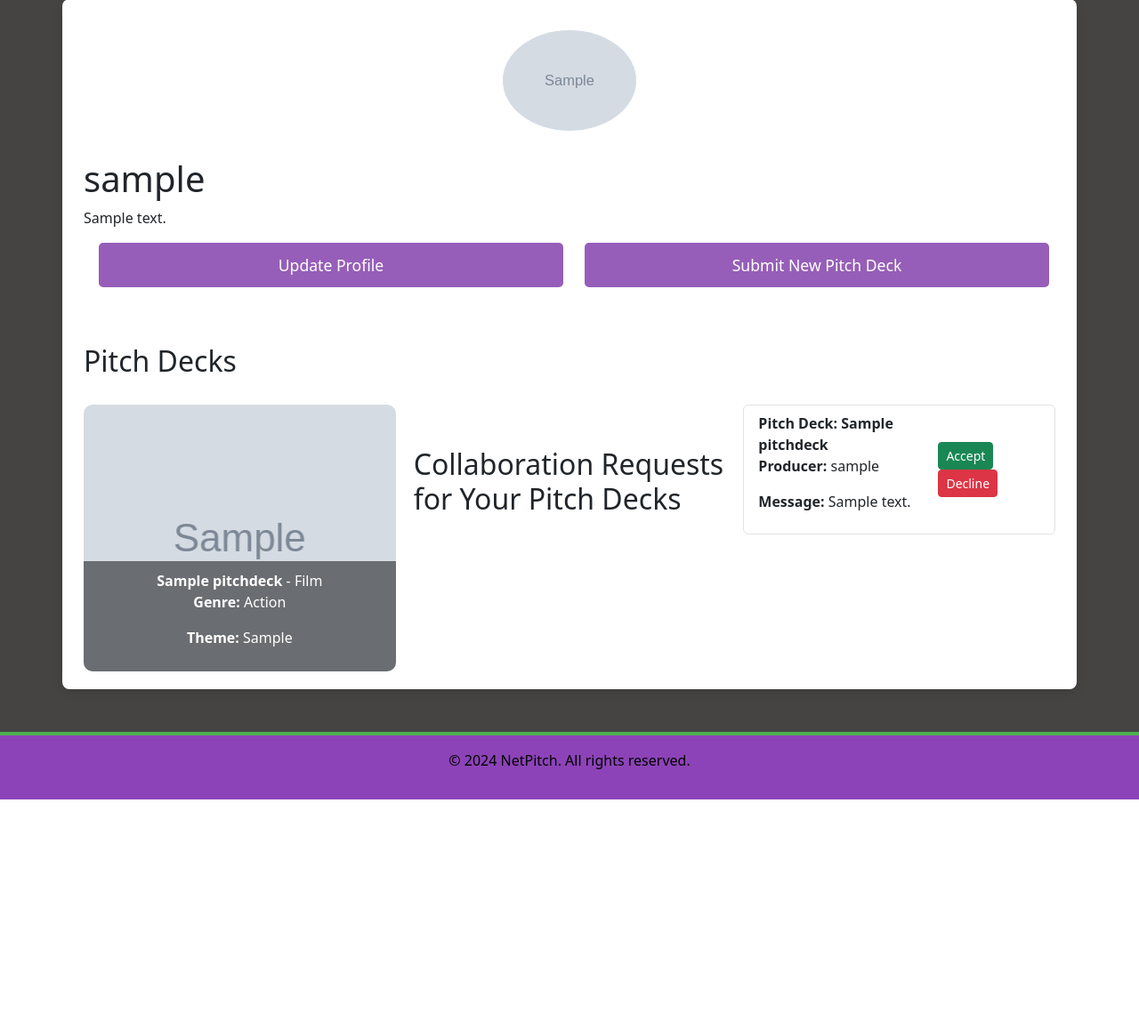
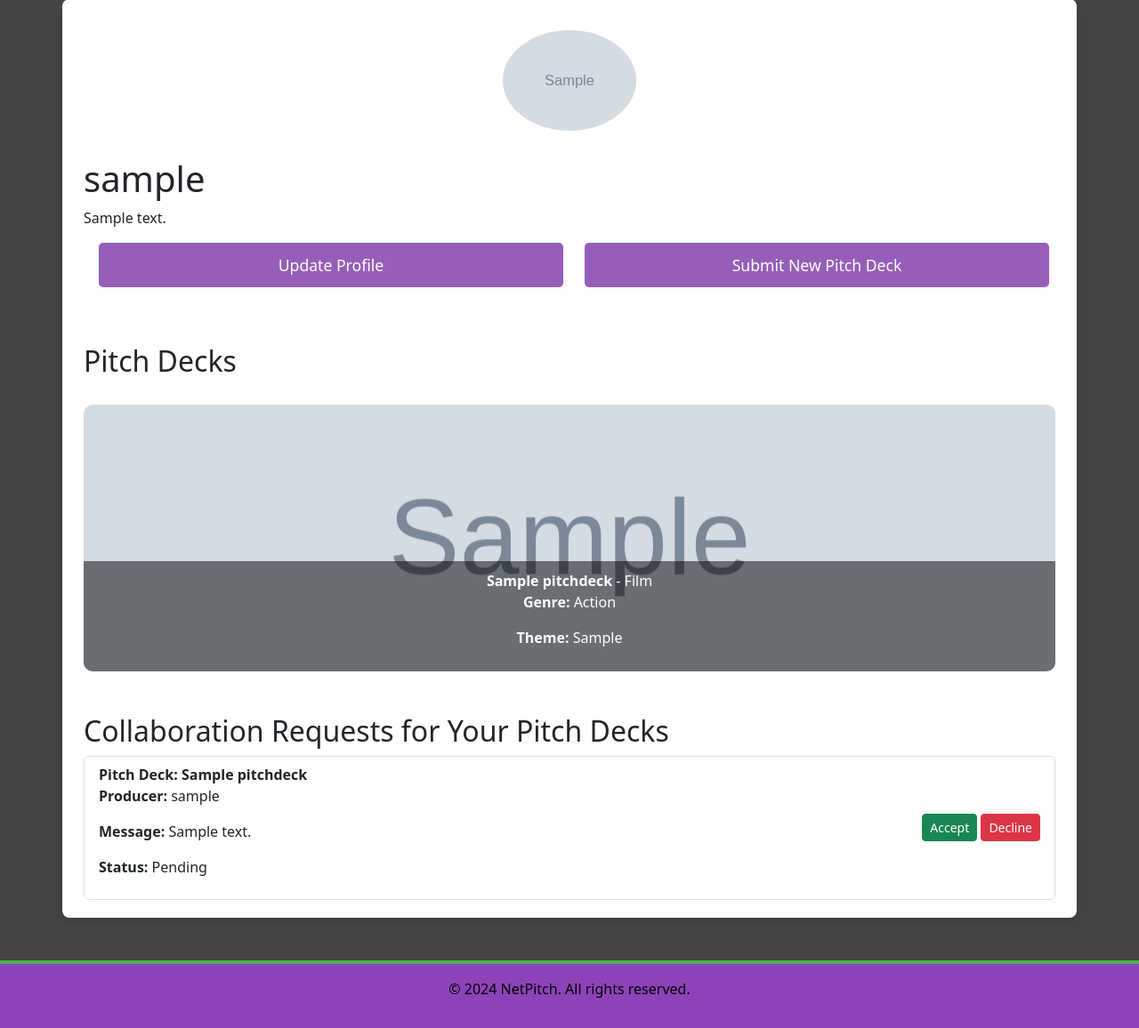
Before and after one commit to Fantomen31/NetPitch, a Django app: page /profile/ in a window 1280 px wide. Shown: the part 151-1307 px from the top of the page at 89% size. Before the commit the page ends 1050 px from the top, so only its background shows below. Run offline with Django 4.2, Linux system fonts and the light colour scheme; a user stored in the database is signed in; data comes from the database, SQL or seed files in the repository; tables that the repository leaves empty hold one stand-in row (values such as "Sample post"); grey boxes marked "Sample" are stand-in pictures.

Commit message:
created and added some new style to request features as well as added clear function and delete functions properly

```diff
--- a/netpitch/models.py
+++ b/netpitch/models.py
@@ -44,6 +44,7 @@ class CollaborationRequest(models.Model):
         ('Pending', 'Pending'),
         ('Accepted', 'Accepted'),
         ('Declined', 'Declined'),
+        ('Cleared', 'Cleared'),
     ]
 
     pitch = models.ForeignKey('netpitch.PitchDeck', on_delete=models.CASCADE)
--- a/netpitch/templates/netpitch/profile.html
+++ b/netpitch/templates/netpitch/profile.html
@@ -25,7 +25,7 @@
         </div>
     </div>
 
-<!-- Pitch Deck -->
+    <!-- Pitch Decks -->
     <h2 class="mt-5">Pitch Decks</h2>
     <div class="pitch-deck-grid">
         {% for pitch in pitch_decks %}
@@ -41,51 +41,75 @@
         {% empty %}
             <li class="list-group-item">No pitch decks yet.</li>
         {% endfor %}
-</ul>
- <!-- Show collaboration requests for the writer's pitch decks -->
+    </div>
+
+    <!-- Collaboration Requests for Writer's Pitch Decks -->
     <h2 class="mt-5">Collaboration Requests for Your Pitch Decks</h2>
     <ul class="list-group">
         {% for request in writer_collaboration_requests %}
+            {% if request.status != 'Declined' %}
                 <li class="list-group-item d-flex justify-content-between align-items-center">
                     <div>
                         <strong>Pitch Deck: {{ request.pitch.title }}</strong> <br>
                         <p><strong>Producer:</strong> {{ request.producer.user.username }}</p>
                         <p><strong>Message:</strong> {{ request.message }}</p>
+                        <p><strong>Status:</strong> {{ request.status }}</p>
                     </div>
                     <div>
+                        {% if request.status == 'Pending' %}
+                            <!-- Show accept and decline buttons only if the request is pending -->
                             <a href="{% url 'accept_collaboration_request' request.id %}" class="btn btn-success btn-sm">Accept</a>
                             <a href="{% url 'decline_collaboration_request' request.id %}" class="btn btn-danger btn-sm">Decline</a>
+                        {% elif request.status == 'Accepted' %}
+                            <!-- Clear button for accepted requests -->
+                            <a href="{% url 'clear_collaboration_request' request.id %}" class="btn btn-warning btn-sm">Clear</a>
+                        {% endif %}
+                    </div>
+                </li>
+            {% endif %}
+        {% empty %}
+            <li class="list-group-item">No collaboration requests received yet.</li>
+        {% endfor %}
+    </ul>
+
+    {% elif profile.user_type == 'Producer' %}
+
+    <!-- Producer Profile: Update Profile -->
+    <div class="container-justify-center">
+        <div class="col-md-justify-center">
+            <a href="{% url 'update_profile' %}" class="btn btn-purple btn-block">Update Profile</a>
+        </div>
+    </div>
+
+    <!-- Producer's View: Sent Collaboration Requests -->
+    <div class="container mt-5">
+        <h2>Your Sent Collaboration Requests</h2>
+        <ul class="list-group">
+            {% for request in collaboration_requests %}
+                <li class="list-group-item d-flex justify-content-between align-items-center {% if request.status == 'Declined' %}bg-danger{% endif %}">
+                    <div>
+                        <strong>Pitch Deck: {{ request.pitch.title }}</strong>
+                        <p class="mb-1"><strong>Status:</strong>
+                            {% if request.status == 'Pending' %}
+                                Pending - Waiting for writer's response
+                            {% elif request.status == 'Accepted' %}
+                                Accepted - Congratulations!
+                            {% else %}
+                                Declined - Sorry, this collaboration was not accepted.
+                            {% endif %}
+                        </p>
+                    </div>
+                    <div>
+                        <a href="{% url 'pitch_deck_detail' request.pitch.id %}" class="btn {% if request.status == 'Accepted' %}btn-success{% else %}btn-outline-info{% endif %} btn-sm">View Pitch</a>
+                        <a href="{% url 'delete_collaboration_request' request.id %}" class="btn btn-danger btn-sm">Delete</a>
                     </div>
                 </li>
             {% empty %}
-         <li class="list-group-item">No collaboration requests yet.</li>
+                <li class="list-group-item">No collaboration requests sent yet.</li>
             {% endfor %}
         </ul>
+    </div>
 
-<!-- If Producer Profile-->
-    {% elif profile.user_type == 'Producer' %}
-
-<!-- Update Profile -->
-<div class="container-justify-center">
-        <div class="col-md-jsutify-center">
-            <a href="{% url 'update_profile' %}" class="btn btn-purple btn-block">Update Profile</a>
-        </div>
-</div>
-<!-- Collaboration Requests-->
-        <h2 class="mt-5">Your Collaboration Requests</h2>
-        <ul class="list-group">
-            {% for request in collaboration_requests %}
-                <li class="list-group-item d-flex justify-content-between align-items-center">
-                    <div>
-                        <strong>{{ request.pitch.title }}</strong>
-                        <p class="mb-1"><strong>Status:</strong> {{ request.status }}</p>
-                    </div>
-                    <a href="{% url 'pitch_deck_detail' request.pitch.id %}" class="btn btn-outline-info btn-sm">View Pitch</a>
-                </li>
-            {% empty %}
-                <li class="list-group-item">No collaboration requests yet.</li>
-            {% endfor %}
-        </ul>
     {% endif %}
 </div>
-{% endblock %}
+{% endblock content %}
--- a/netpitch/urls.py
+++ b/netpitch/urls.py
@@ -14,6 +14,8 @@ urlpatterns = [
     path('submit-pitch-deck/', views.submit_pitch_deck, name='submit_pitch_deck'),
     path('pitch-deck/<int:pk>/', views.pitch_deck_detail, name='pitch_deck_detail'),
     path('pitch-deck/<int:pk>/collaboration-request/', views.submit_collaboration_request, name='submit_collaboration_request'),
-     path('collaboration-request/<int:request_id>/accept/', views.accept_collaboration_request, name='accept_collaboration_request'),
+    path('collaboration-request/<int:request_id>/accept/', views.accept_collaboration_request, name='accept_collaboration_request'),
     path('collaboration-request/<int:request_id>/decline/', views.decline_collaboration_request, name='decline_collaboration_request'),
+    path('collaboration-request/<int:request_id>/clear/', views.clear_collaboration_request, name='clear_collaboration_request'),
+    path('collaboration-request/<int:request_id>/delete/', views.delete_collaboration_request, name='delete_collaboration_request'),
 ]
--- a/netpitch/views.py
+++ b/netpitch/views.py
@@ -168,27 +168,61 @@ def submit_collaboration_request(request, pk):
         'form': form,
         'pitch_deck': pitch_deck,
     })
-
+# View to accept a collaboration request
 @login_required
 def accept_collaboration_request(request, request_id):
     collaboration_request = get_object_or_404(CollaborationRequest, id=request_id)
 
-    # Mark this request as accepted or handle the logic you want
-    # You can add a field like "status" to the CollaborationRequest model to track this
-    collaboration_request.status = 'Accepted'
-    collaboration_request.save()
+    # Ensure only the writer can accept the request
+    if request.user.profile == collaboration_request.pitch.writer.profile:
+        collaboration_request.status = 'Accepted'
+        collaboration_request.save()
+        messages.success(request, 'Collaboration request accepted.')
+    else:
+        messages.error(request, 'You do not have permission to accept this request.')
 
-    messages.success(request, f'Collaboration request for "{collaboration_request.pitch.title}" has been accepted.')
     return redirect('profile_view')
 
-
+# View to decline a collaboration request
 @login_required
 def decline_collaboration_request(request, request_id):
     collaboration_request = get_object_or_404(CollaborationRequest, id=request_id)
 
-    # Mark this request as declined or delete it from the database
-    collaboration_request.status = 'Declined'
-    collaboration_request.save()
+    # Ensure only the writer can decline the request
+    if request.user.profile == collaboration_request.pitch.writer.profile:
+        collaboration_request.status = 'Declined'
+        collaboration_request.save()
+        messages.success(request, 'Collaboration request declined.')
+    else:
+        messages.error(request, 'You do not have permission to decline this request.')
 
-    messages.success(request, f'Collaboration request for "{collaboration_request.pitch.title}" has been declined.')
     return redirect('profile_view')
+
+# View to clear a collaboration request (Writer's view)
+@login_required
+def clear_collaboration_request(request, request_id):
+    collaboration_request = get_object_or_404(CollaborationRequest, id=request_id)
+
+    # Ensure only the writer can clear the request after accepting
+    if request.user.profile == collaboration_request.pitch.writer.profile and collaboration_request.status == 'Accepted':
+        collaboration_request.status = 'Cleared'  # Custom status to hide it from the writer's profile
+        collaboration_request.save()
+        messages.success(request, 'Collaboration request cleared.')
+    else:
+        messages.error(request, 'You do not have permission to clear this request.')
+
+    return redirect('profile_view')
+
+# View to delete a collaboration request (Producer's view)
+@login_required
+def delete_collaboration_request(request, request_id):
+    collaboration_request = get_object_or_404(CollaborationRequest, id=request_id)
+
+    # Ensure only the producer who created the request can delete it
+    if request.user.profile == collaboration_request.producer:
+        collaboration_request.delete()
+        messages.success(request, 'Collaboration request deleted.')
+    else:
+        messages.error(request, 'You do not have permission to delete this request.')
+
+    return redirect('profile_view')
```
Also changed, not shown: media/pitch_images/Skarmavbild_2024-10-01_kl._10.35.24.png (added), netpitch/migrations/0006_alter_collaborationrequest_status.py (added). Lines whose indentation alone changed are shown as unchanged.
